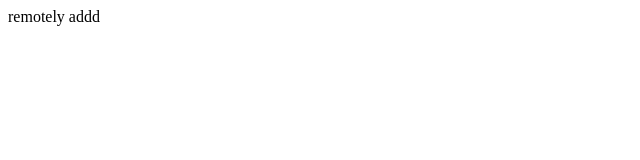
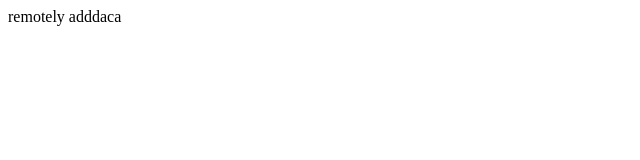
Before and after one commit to zeroprojecthub/dhruvdemo, a plain HTML site: page index.html in a window 1280 px wide. Shown: the full height of the page, 0-640 px from the left. Drawn offline with Linux system fonts and the light colour scheme.

Commit message:
"i have done changes"

```diff
--- a/index.html
+++ b/index.html
@@ -6,6 +6,6 @@
     <title>Document</title>
 </head>
 <body>
-    remotely addd
+    remotely adddaca
 </body>
 </html>
```
